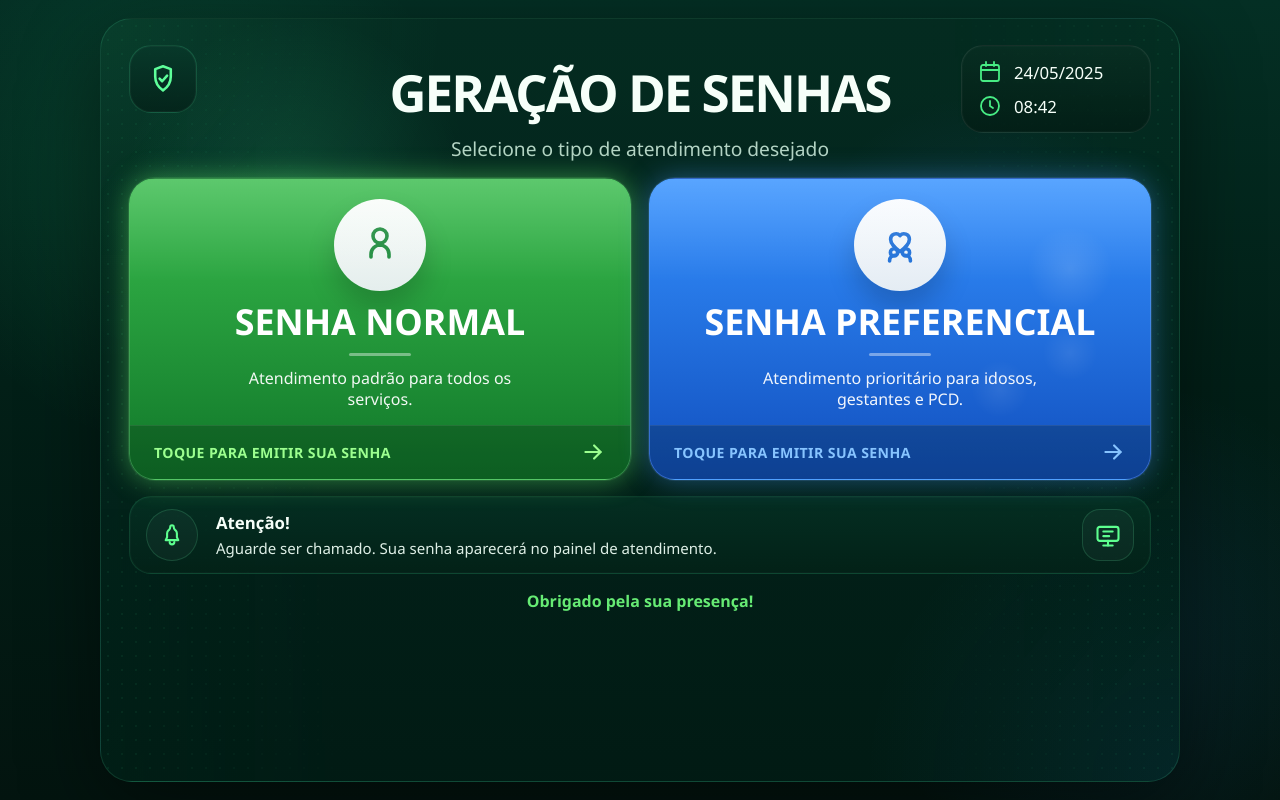
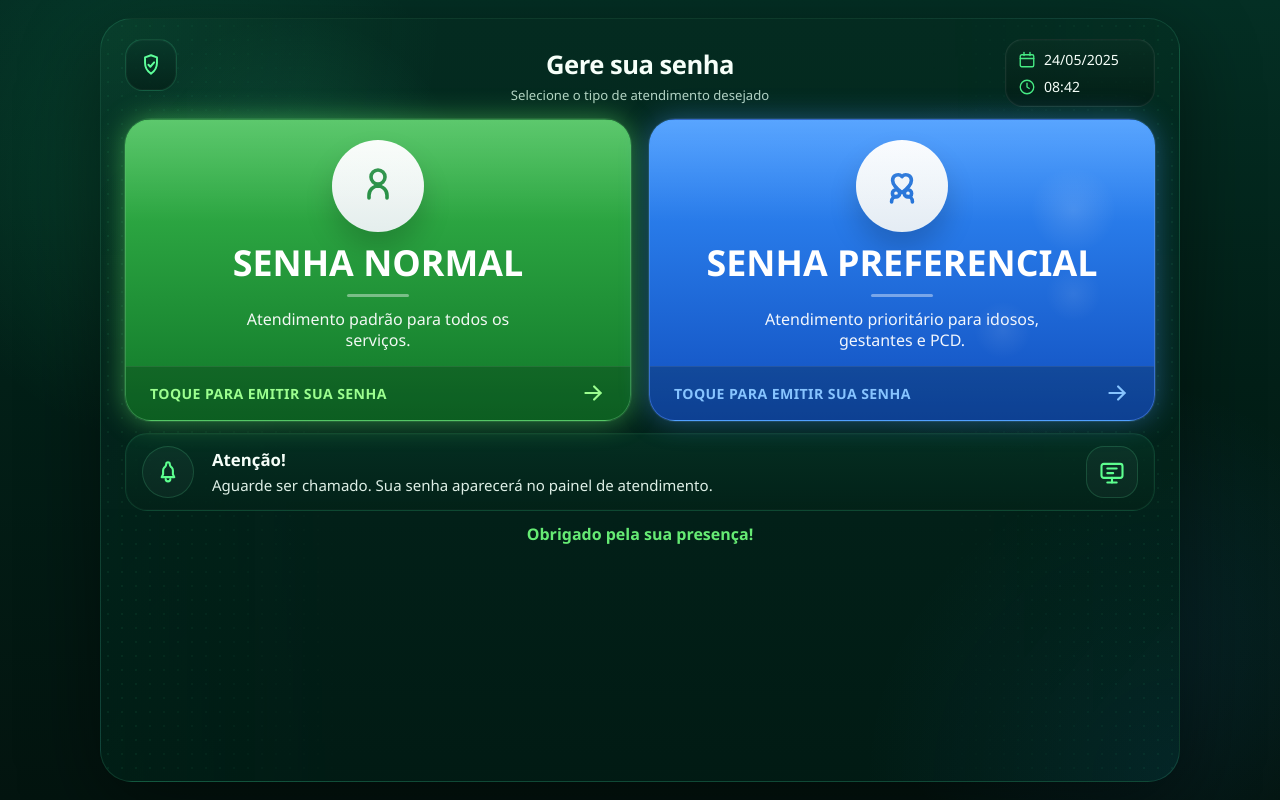
Before and after one commit to MarceloAnsilago/Gfilas, a Flask app: page /senhas in a window 1280 px wide. Run offline with Flask 3, Linux system fonts and the light colour scheme; some libraries are stand-ins or nearby versions.

Commit message:
diminuinto o tamaho to titulo

```diff
--- a/app/templates/senhas.html
+++ b/app/templates/senhas.html
@@ -97,23 +97,23 @@
       position: relative;
       z-index: 1;
       min-height: 100%;
-      padding: 26px 28px 18px;
+      padding: 20px 24px 16px;
       display: flex;
       flex-direction: column;
-      gap: 16px;
+      gap: 12px;
     }
 
     .topbar {
       display: grid;
       grid-template-columns: 1fr auto 1fr;
       align-items: start;
-      gap: 16px;
+      gap: 12px;
     }
 
     .mark {
-      width: 68px;
-      height: 68px;
-      border-radius: 22px;
+      width: 52px;
+      height: 52px;
+      border-radius: 18px;
       border: 1px solid rgba(85, 255, 177, 0.18);
       background: linear-gradient(180deg, rgba(8, 57, 42, 0.85), rgba(4, 34, 25, 0.85));
       display: grid;
@@ -122,8 +122,8 @@
     }
 
     .mark svg {
-      width: 34px;
-      height: 34px;
+      width: 26px;
+      height: 26px;
       stroke: #5eff9a;
       fill: none;
       stroke-width: 1.8;
@@ -134,46 +134,45 @@
     .hero {
       text-align: center;
       align-self: center;
-      padding-top: 12px;
+      padding-top: 4px;
     }
 
     .hero h1 {
       margin: 0;
-      font-size: clamp(2.3rem, 4vw, 3.4rem);
+      font-size: clamp(1.15rem, 2vw, 1.7rem);
       font-weight: 900;
-      letter-spacing: -0.04em;
-      text-transform: uppercase;
+      letter-spacing: -0.02em;
     }
 
     .hero p {
-      margin: 8px 0 0;
+      margin: 4px 0 0;
       color: var(--muted);
-      font-size: 1.2rem;
+      font-size: 0.82rem;
     }
 
     .status-box {
-      min-width: 190px;
+      min-width: 150px;
       justify-self: end;
-      padding: 14px 16px;
-      border-radius: 22px;
+      padding: 10px 12px;
+      border-radius: 18px;
       border: 1px solid rgba(255, 255, 255, 0.08);
       background: linear-gradient(180deg, rgba(10, 47, 35, 0.72), rgba(3, 28, 20, 0.78));
       box-shadow: inset 0 0 0 1px rgba(255,255,255,0.02);
       display: grid;
-      gap: 10px;
+      gap: 8px;
     }
 
     .status-row {
       display: flex;
       align-items: center;
-      gap: 12px;
-      font-size: 1.05rem;
+      gap: 8px;
+      font-size: 0.88rem;
       color: #f6fff9;
     }
 
     .status-row svg {
-      width: 24px;
-      height: 24px;
+      width: 18px;
+      height: 18px;
       stroke: #47ec84;
       fill: none;
       stroke-width: 1.8;
@@ -395,7 +394,7 @@
       }
 
       .content {
-        padding: 14px 14px 10px;
+        padding: 12px 12px 10px;
         gap: 12px;
       }
 
@@ -405,21 +404,31 @@
       }
 
       .hero {
-        padding-top: 2px;
+        padding-top: 0;
       }
 
       .hero h1 {
-        font-size: 1.7rem;
+        font-size: 0.98rem;
       }
 
       .hero p {
-        font-size: 0.92rem;
+        font-size: 0.7rem;
       }
 
       .status-box {
-        min-width: 156px;
-        padding: 12px;
-        gap: 10px;
+        min-width: 128px;
+        padding: 8px 10px;
+        gap: 6px;
+      }
+
+      .status-row {
+        gap: 6px;
+        font-size: 0.72rem;
+      }
+
+      .status-row svg {
+        width: 15px;
+        height: 15px;
       }
 
       .cards {
@@ -560,7 +569,7 @@
         </div>
 
         <div class="hero">
-          <h1>Geração de senhas</h1>
+          <h1>Gere sua senha</h1>
           <p>Selecione o tipo de atendimento desejado</p>
         </div>
 
```
